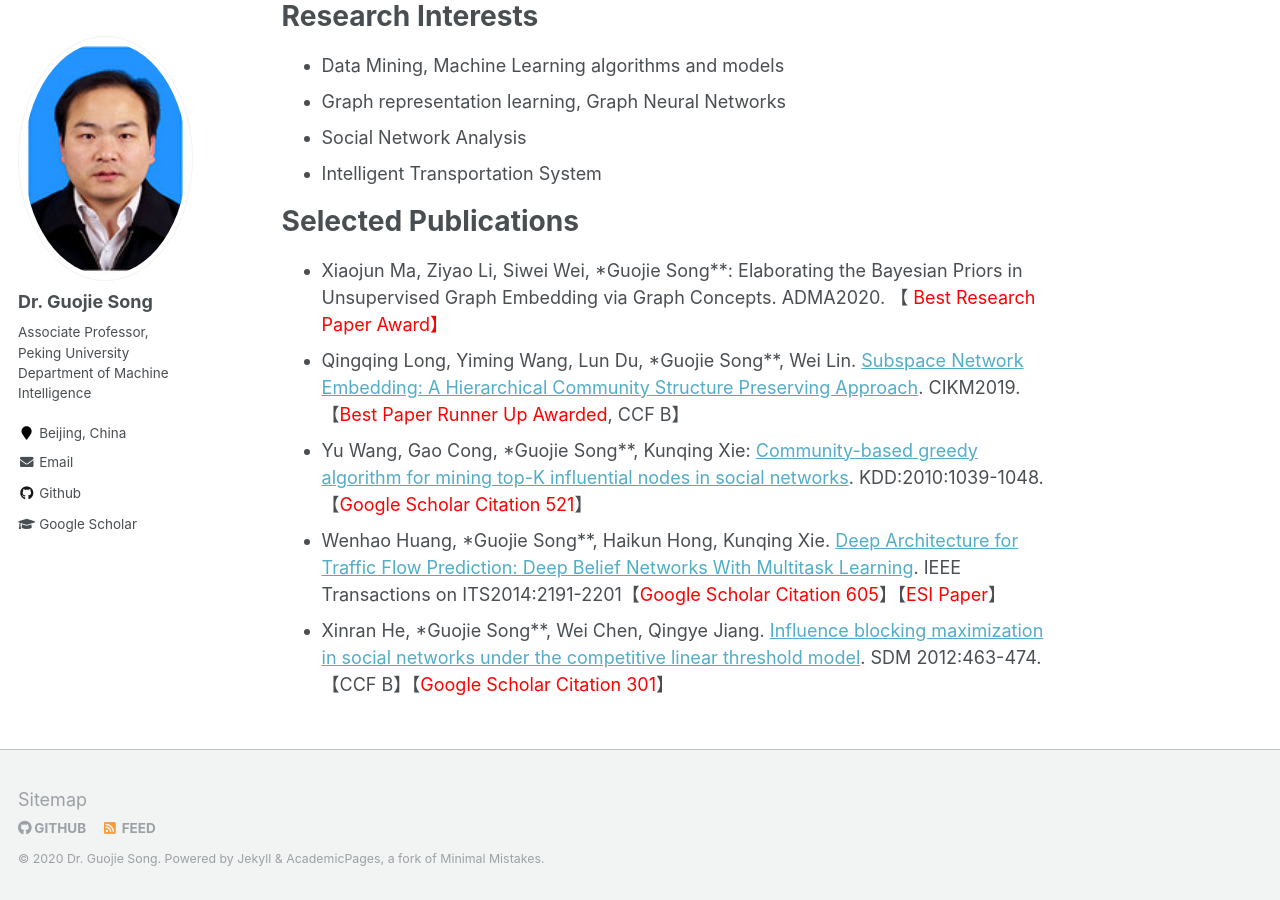
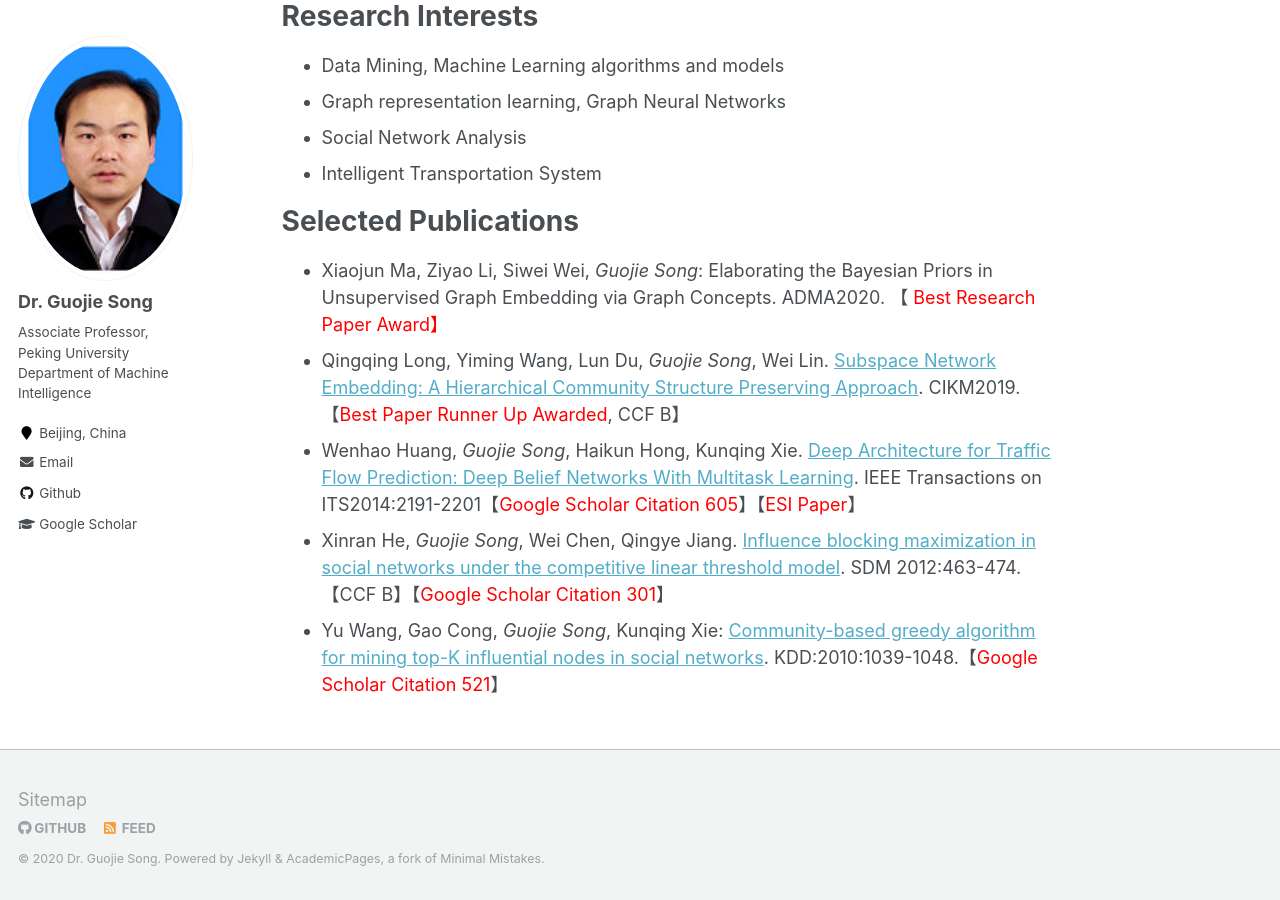
Before and after one commit to gjsong-pku/gjsong-pku.github.io, a Jekyll site: the page built from _pages/about.md, in a window 1280 px wide and 900 px high, scrolled down 1612 px. Built offline with Jekyll 4.4.1, drawn with Linux system fonts in a browser that asks for light colours; some of the changed text lies outside the part shown.

Commit message:
Update about.md

```diff
--- a/_pages/about.md
+++ b/_pages/about.md
@@ -15,7 +15,7 @@ I am now recruiting interns who have strong mathematical abilities, coding skill
 
 <span style='color:red'>Recent News</span>
 ======
-- <span style="color:red">New!</span> Xiaojun Ma, Ziyao Li, Siwei Wei, *Guojie Song*: Elaborating the Bayesian Priors in Unsupervised Graph Embedding via Graph Concepts. ADMA2020. 【<span style="color:red"> Best Research Paper Award】
+- <span style="color:red">New!</span> Xiaojun Ma, Ziyao Li, Siwei Wei, *Guojie Song**: Elaborating the Bayesian Priors in Unsupervised Graph Embedding via Graph Concepts. ADMA2020. 【<span style="color:red"> Best Research Paper Award】
 
 - <span style="color:red">New!</span> *Guojie Song*, Qingqing Long, Yizhou Zhang, Lingjun Xu, Haibing Lu. Domain Adaptive Network Embedding. Accepted by in IEEE Transactions on Big Data (TBD2020).
 
@@ -52,8 +52,8 @@ Research Interests
 
 Selected Publications
 ======
-- Xiaojun Ma, Ziyao Li, Siwei Wei, *Guojie Song**: Elaborating the Bayesian Priors in Unsupervised Graph Embedding via Graph Concepts. ADMA2020. 【<span style="color:red"> Best Research Paper Award】
-- Qingqing Long, Yiming Wang, Lun Du, *Guojie Song**, Wei Lin. [Subspace Network Embedding: A Hierarchical Community Structure Preserving Approach](https://dl.acm.org/citation.cfm?doid=3357384.3357947). CIKM2019.【<span style="color:red">Best Paper Runner Up Awarded</span>, CCF B】
-- Yu Wang, Gao Cong, *Guojie Song**, Kunqing Xie: [Community-based greedy algorithm for mining top-K influential nodes in social networks](https://dl.acm.org/citation.cfm?doid=1835804.1835935). KDD:2010:1039-1048.【<span style="color:red">Google Scholar Citation 521</span>】
-- Wenhao Huang, *Guojie Song**, Haikun Hong, Kunqing Xie. [Deep Architecture for Traffic Flow Prediction: Deep Belief Networks With Multitask Learning](https://ieeexplore.ieee.org/document/6786503/). IEEE Transactions on ITS2014:2191-2201【<span style="color:red">Google Scholar Citation 605</span>】【<span style="color:red">ESI Paper</span>】
--  Xinran He, *Guojie Song**, Wei Chen, Qingye Jiang. [Influence blocking maximization in social networks under the competitive linear threshold model](https://arxiv.org/abs/1110.4723). SDM 2012:463-474. 【CCF B】【<span style="color:red">Google Scholar Citation 301</span>】
+- Xiaojun Ma, Ziyao Li, Siwei Wei, *Guojie Song*: Elaborating the Bayesian Priors in Unsupervised Graph Embedding via Graph Concepts. ADMA2020. 【<span style="color:red"> Best Research Paper Award】
+- Qingqing Long, Yiming Wang, Lun Du, *Guojie Song*, Wei Lin. [Subspace Network Embedding: A Hierarchical Community Structure Preserving Approach](https://dl.acm.org/citation.cfm?doid=3357384.3357947). CIKM2019.【<span style="color:red">Best Paper Runner Up Awarded</span>, CCF B】
+- Wenhao Huang, *Guojie Song*, Haikun Hong, Kunqing Xie. [Deep Architecture for Traffic Flow Prediction: Deep Belief Networks With Multitask Learning](https://ieeexplore.ieee.org/document/6786503/). IEEE Transactions on ITS2014:2191-2201【<span style="color:red">Google Scholar Citation 605</span>】【<span style="color:red">ESI Paper</span>】
+-  Xinran He, *Guojie Song*, Wei Chen, Qingye Jiang. [Influence blocking maximization in social networks under the competitive linear threshold model](https://arxiv.org/abs/1110.4723). SDM 2012:463-474. 【CCF B】【<span style="color:red">Google Scholar Citation 301</span>】
+- Yu Wang, Gao Cong, *Guojie Song*, Kunqing Xie: [Community-based greedy algorithm for mining top-K influential nodes in social networks](https://dl.acm.org/citation.cfm?doid=1835804.1835935). KDD:2010:1039-1048.【<span style="color:red">Google Scholar Citation 521</span>】
```
